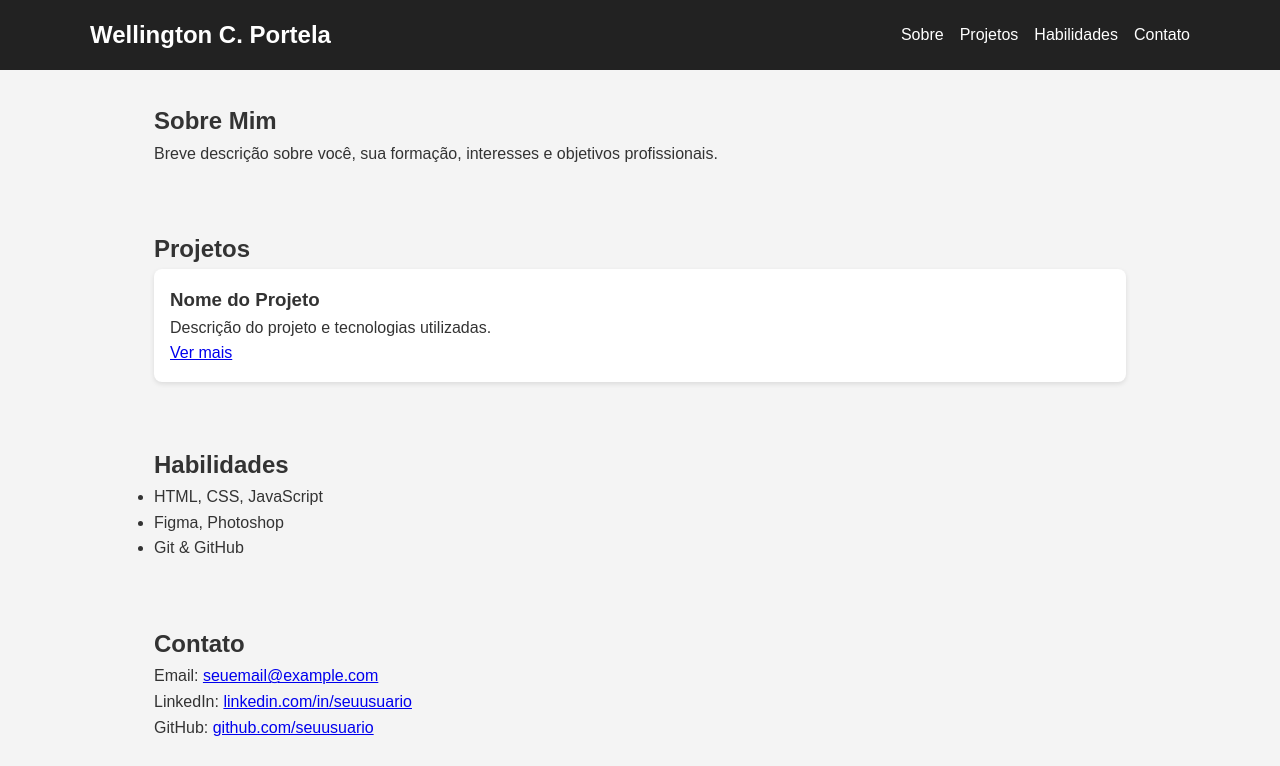
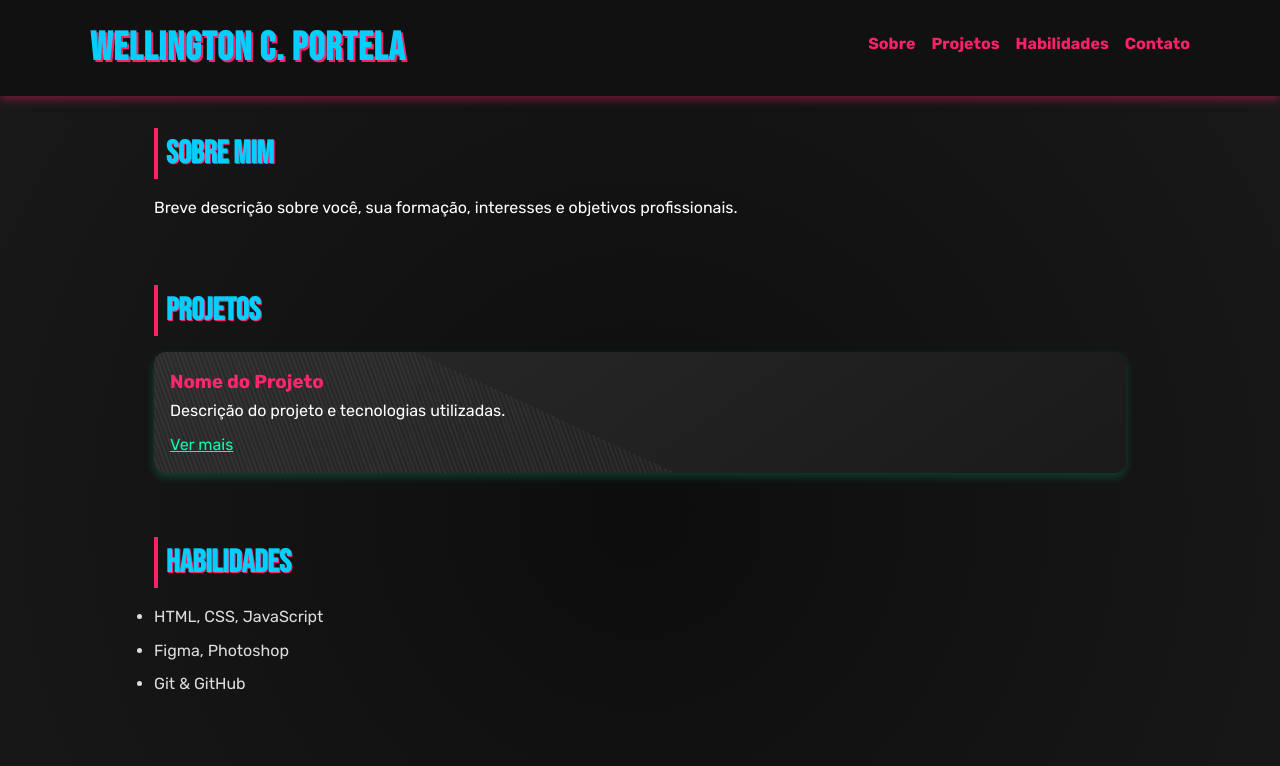
Before and after one commit to wellingtoncp/wellingtoncp.github.io, a plain HTML site: page index.html in a window 1280 px wide. Shown: the top 766 px of the page. Drawn offline with Linux system fonts and the light colour scheme.

Commit message:
Update style.css

```diff
--- a/style.css
+++ b/style.css
@@ -1,22 +1,36 @@
-/* Estilos básicos para o portfólio */
+/* Estilo personalizado inspirado no filme "Aranhaverso" */
+
+@import url('https://fonts.googleapis.com/css2?family=Bebas+Neue&family=Rubik:wght@400;700&display=swap');
 
 * {
   margin: 0;
   padding: 0;
   box-sizing: border-box;
-  font-family: Arial, sans-serif;
+  font-family: 'Rubik', sans-serif;
 }
 
 body {
-  background-color: #f4f4f4;
-  color: #333;
+  background: radial-gradient(circle, #0d0d0d 0%, #1a1a1a 100%);
+  color: #ffffff;
   line-height: 1.6;
+  overflow-x: hidden;
 }
 
 header {
-  background-color: #222;
-  color: white;
+  background-color: #111;
+  color: #ff2167;
   padding: 1rem 0;
+  box-shadow: 0 2px 10px rgba(255, 33, 103, 0.5);
+  animation: glitch 2s infinite linear alternate-reverse;
+}
+
+@keyframes glitch {
+  0% { transform: skew(0.5deg); }
+  20% { transform: skew(-0.5deg); }
+  40% { transform: skew(1deg); }
+  60% { transform: skew(-1deg); }
+  80% { transform: skew(0.5deg); }
+  100% { transform: skew(0deg); }
 }
 
 nav {
@@ -28,6 +42,14 @@ nav {
   align-items: center;
 }
 
+nav h1 {
+  font-family: 'Bebas Neue', sans-serif;
+  font-size: 2.5rem;
+  letter-spacing: 1px;
+  color: #00cfff;
+  text-shadow: 2px 2px 0 #ff2167;
+}
+
 nav ul {
   list-style: none;
   display: flex;
@@ -35,19 +57,61 @@ nav ul {
 }
 
 nav a {
-  color: white;
+  color: #ff2167;
   text-decoration: none;
+  font-weight: bold;
   transition: color 0.3s ease;
+  position: relative;
+}
+
+nav a::after {
+  content: '';
+  position: absolute;
+  width: 100%;
+  height: 2px;
+  bottom: -3px;
+  left: 0;
+  background-color: #00ffb3;
+  transform: scaleX(0);
+  transform-origin: bottom right;
+  transition: transform 0.3s ease-out;
+}
+
+nav a:hover::after {
+  transform: scaleX(1);
+  transform-origin: bottom left;
 }
 
 nav a:hover {
-  color: #00bcd4;
+  color: #00ffb3;
 }
 
 section {
   padding: 2rem 5%;
   max-width: 1100px;
   margin: 0 auto;
+  animation: fadeIn 1s ease-out both;
+}
+
+@keyframes fadeIn {
+  from {
+    opacity: 0;
+    transform: translateY(20px);
+  }
+  to {
+    opacity: 1;
+    transform: translateY(0);
+  }
+}
+
+h2 {
+  font-family: 'Bebas Neue', sans-serif;
+  font-size: 2rem;
+  color: #00cfff;
+  border-left: 4px solid #ff2167;
+  padding-left: 0.5rem;
+  margin-bottom: 1rem;
+  text-shadow: 1px 1px #ff2167;
 }
 
 .grid {
@@ -57,16 +121,66 @@ section {
 }
 
 .projeto {
-  background-color: white;
+  background: linear-gradient(145deg, #2a2a2a, #1a1a1a);
   padding: 1rem;
-  border-radius: 8px;
-  box-shadow: 0 2px 5px rgba(0, 0, 0, 0.1);
+  border-radius: 12px;
+  box-shadow: 0 4px 10px rgba(0, 255, 179, 0.2);
+  transition: transform 0.3s ease, box-shadow 0.3s ease;
+  position: relative;
+  overflow: hidden;
+}
+
+.projeto::before {
+  content: '';
+  position: absolute;
+  top: -50%;
+  left: -50%;
+  width: 200%;
+  height: 200%;
+  background: repeating-linear-gradient(
+    45deg,
+    transparent,
+    transparent 2px,
+    rgba(255, 255, 255, 0.05) 2px,
+    rgba(255, 255, 255, 0.05) 4px
+  );
+  transform: rotate(25deg);
+  animation: scan 6s linear infinite;
+  pointer-events: none;
+}
+
+@keyframes scan {
+  0% { transform: rotate(25deg) translateY(-100%); }
+  100% { transform: rotate(25deg) translateY(100%); }
+}
+
+.projeto:hover {
+  transform: scale(1.02);
+  box-shadow: 0 6px 20px rgba(255, 33, 103, 0.5);
+}
+
+.projeto h3 {
+  color: #ff2167;
+}
+
+.projeto a {
+  display: inline-block;
+  margin-top: 0.5rem;
+  color: #00ffb3;
+  text-decoration: underline;
+}
+
+ul li {
+  margin-bottom: 0.5rem;
+  color: #ddd;
 }
 
 footer {
   text-align: center;
   padding: 1rem;
-  background-color: #222;
-  color: white;
+  background-color: #111;
+  color: #888;
+  font-size: 0.9rem;
   margin-top: 2rem;
+  animation: glitch 2s infinite linear alternate-reverse;
 }
```
